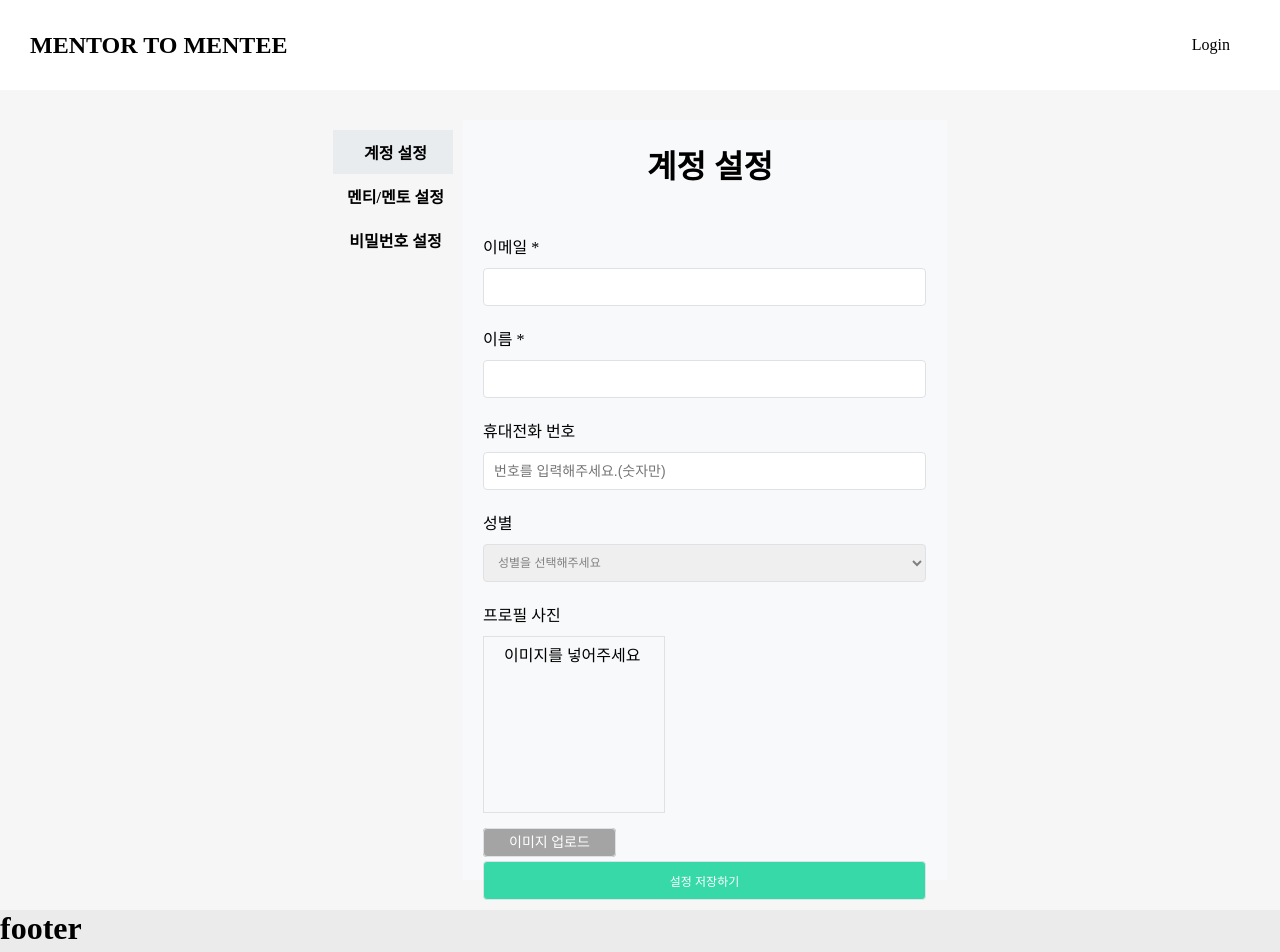
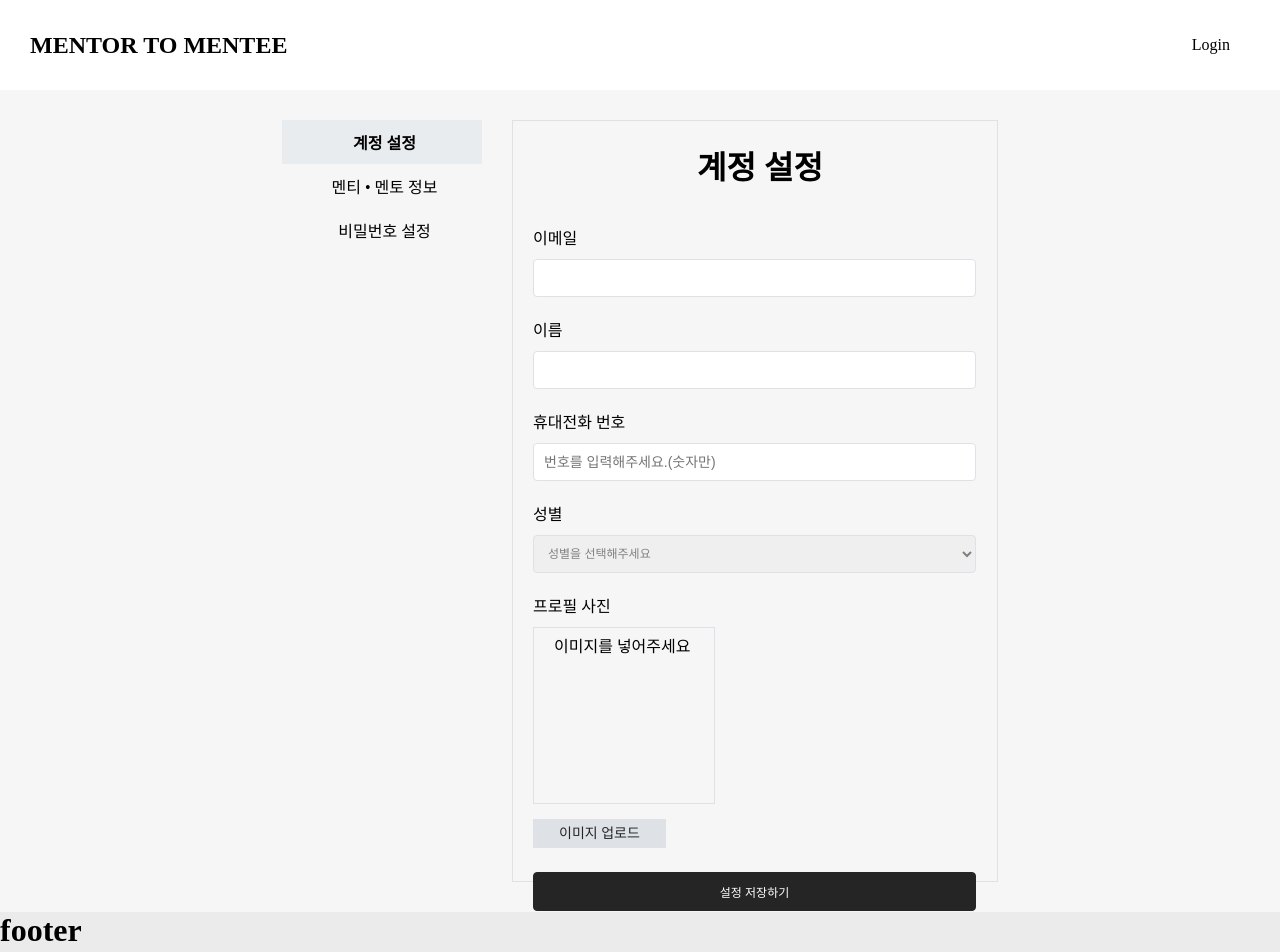
Before and after one commit to dktkwhdk1/Mentor-To-Mentee-Client, a React (Create React App) app: page /mypage in a window 1280 px wide. Shown: the top 952 px of the page. Built offline with nearby package versions, Linux system fonts and the light colour scheme; no server answers.

Commit message:
update UI ongoing

```diff
--- a/src/components/ApplyMentor.js
+++ b/src/components/ApplyMentor.js
@@ -44,9 +44,15 @@ const Form = styled.form`
   }
 
   .input-submit {
-    background-color: rgb(106, 165, 231);
+    border: rgb(37, 37, 37) 1px solid;
+    background-color: rgb(37, 37, 37);
     cursor: pointer;
     height: 35px;
+    color: white;
+    &:hover {
+      background-color: #b9a186;
+      border: #b9a186 1px solid;
+    }
   }
 `;
 
--- a/src/components/main/Card.js
+++ b/src/components/main/Card.js
@@ -5,11 +5,18 @@ import styled from 'styled-components';
 //styled Component
 const CardItem = styled.div`
   margin: 15px;
-  width: 300px;
-  height: 300px;
+  width: 310px;
+  height: 357px;
   background-color: white;
   border-radius: 4px;
   font-size: 12px;
+
+  box-shadow: rgba(0, 0, 0, 0.04) 0px 4px 16px 0px;
+  transition: box-shadow 0.25s ease-in 0s, transform 0.25s ease-in 0s;
+  &:hover {
+    transform: translateY(-8px);
+    box-shadow: rgba(0, 0, 0, 0.08) 0px 12px 20px 0px;
+  }
 
   .mentor-profile {
     display: flex;
@@ -32,12 +39,22 @@ const CardItem = styled.div`
   }
 `;
 
+const StyledLink = styled(Link)`
+  text-decoration: none;
+  color: inherit;
+
+  &:focus,
+  &:hover,
+  &:visited,
+  &:link,
+  &:active {
+    text-decoration: none;
+  }
+`;
+
 function Card({ mentorData }) {
   return (
-    <Link
-      to={`/mentorprofile/${mentorData.username}`}
-      style={{ color: 'inherit', textDecoration: 'inherit' }}
-    >
+    <StyledLink to={`/mentorprofile/${mentorData.username}`}>
       <CardItem>
         <div className='mentor-profile'>
           <img
@@ -60,7 +77,7 @@ function Card({ mentorData }) {
           </div>
         </div>
       </CardItem>
-    </Link>
+    </StyledLink>
   );
 }
 
--- a/src/components/mypage/MenteeSetting.js
+++ b/src/components/mypage/MenteeSetting.js
@@ -8,7 +8,7 @@ import axios from 'axios';
 axios.defaults.withCredentials = true;
 
 const InsertForm = styled.form`
-  background: #f8f9fa;
+  border: 1px solid #dee2e6;
   width: 484px;
   height: 830px;
 
@@ -34,15 +34,19 @@ const Toggle = styled.button`
   height: 30px;
 
   cursor: pointer;
-  color: white;
+  color: black;
   border: 1px solid #dee2e6;
   &:hover {
     cursor: pointer;
+    background: rgb(37, 37, 37);
+    color: white;
   }
+
   ${props =>
     props.isMentee &&
     css`
-      background: #38d9a9;
+      background: rgb(37, 37, 37);
+      color: white;
     `}
   ${props =>
     props.isMentor &&
@@ -96,17 +100,19 @@ const Graduation = styled.div`
 
 const SubmitButton = styled.button`
   border-radius: 4px;
-  border: 1px solid #dee2e6;
+  border: 1px solid rgb(37, 37, 37);
   width: 91.5%;
   font-size: 12px;
   padding: 10px;
   margin-left: 20px;
   margin-bottom: 15px;
-  background: #38d9a9;
+  background: rgb(37, 37, 37);
   color: white;
 
   &:hover {
     cursor: pointer;
+    background-color: #b9a186;
+    border: #b9a186 1px solid;
   }
 `;
 
@@ -215,14 +221,14 @@ function MenteeSetting() {
       <div>학교</div>
       <Input
         autoFocus
-        placeholder='학교를 작성해주세요.'
+        placeholder='Your School'
         name='uni'
         value={menteeInfo.uni}
         onChange={inputFormHandler}
       />
       <div>전공*</div>
       <Input
-        placeholder='전공을 작성해주세요.'
+        placeholder='Your Major'
         name='major'
         value={menteeInfo.major}
         onChange={inputFormHandler}
--- a/src/components/mypage/MentorSetting.js
+++ b/src/components/mypage/MentorSetting.js
@@ -7,7 +7,7 @@ import axios from 'axios';
 axios.defaults.withCredentials = true;
 
 const InsertForm = styled.form`
-  background: #f8f9fa;
+  border: 1px solid #dee2e6;
   width: 484px;
   height: 910px;
 
@@ -32,7 +32,6 @@ const Toggle = styled.button`
   height: 30px;
 
   cursor: pointer;
-  color: white;
   border: 1px solid #dee2e6;
   &:hover {
     cursor: pointer;
@@ -45,23 +44,26 @@ const Toggle = styled.button`
   ${props =>
     props.isMentor &&
     css`
-      background: #38d9a9;
+      background: rgb(37, 37, 37);
+      color: white;
     `}
 `;
 
 const SubmitButton = styled.button`
   border-radius: 4px;
-  border: 1px solid #dee2e6;
+  border: 1px solid rgb(37, 37, 37);
   width: 91.5%;
   font-size: 12px;
   padding: 10px;
   margin-left: 20px;
   margin-bottom: 15px;
-  background: #38d9a9;
+  background: rgb(37, 37, 37);
   color: white;
 
   &:hover {
     cursor: pointer;
+    background-color: #b9a186;
+    border: #b9a186 1px solid;
   }
 `;
 
@@ -185,7 +187,6 @@ function MentorSetting({ isMentee, isMentor, setMentee, setMentor }) {
       <h1>멘토 정보</h1>
       <div>회사명*</div>
       <Input
-        autoFocus
         placeholder='회사명을 작성해주세요.'
         name='company'
         value={mentorInfo.company}
--- a/src/components/mypage/MyPage.js
+++ b/src/components/mypage/MyPage.js
@@ -3,7 +3,7 @@ import UserInfoSetting from './UserInfoSetting';
 import MenteeSetting from './MenteeSetting';
 import PasswordSetting from './PasswordSetting';
 import styled, { css } from 'styled-components';
-import { Link } from 'react-router-dom'
+import { Link } from 'react-router-dom';
 
 const MyPageTemplate = styled.div`
   display: flex;
@@ -26,19 +26,14 @@ const StyledLink = styled(Link)`
 `;
 
 const SettingSelector = styled.div`
-  width: 120px;
+  width: 200px;
   height: 120px;
-  padding-top: 10px;
-  padding-right: 10px;
-
-  /*border-radius: 10px;*/
-  /*background: #e9ecef;*/
+  padding-right: 30px;
 
   div {
     padding-top: 10px;
     padding-bottom: 10px;
     padding-left: 5px;
-    font-weight: bold;
     text-align: center;
     &:hover {
       cursor: pointer;
@@ -49,6 +44,7 @@ const SettingSelector = styled.div`
       props.openUserSetting &&
       css`
         background: #e9ecef;
+        font-weight: bold;
       `}
   }
   .mentee {
@@ -56,6 +52,7 @@ const SettingSelector = styled.div`
       props.openMenteeSetting &&
       css`
         background: #e9ecef;
+        font-weight: bold;
       `}
   }
   .password {
@@ -63,6 +60,7 @@ const SettingSelector = styled.div`
       props.openPasswordSetting &&
       css`
         background: #e9ecef;
+        font-weight: bold;
       `}
   }
 `;
@@ -101,7 +99,7 @@ function MyPage({ isMentor }) {
                 setMenteeSetting(true);
               }}
             >
-              멘티/멘토 설정
+              멘티 • 멘토 정보
             </div>
           </StyledLink>
         ) : (
@@ -114,7 +112,7 @@ function MyPage({ isMentor }) {
                 setMenteeSetting(true);
               }}
             >
-                멘티 설정
+              멘티 정보
             </div>
           </StyledLink>
         )}
@@ -129,7 +127,6 @@ function MyPage({ isMentor }) {
           >
             비밀번호 설정
           </div>
-
         </StyledLink>
       </SettingSelector>
       {openUserSetting && <UserInfoSetting />}
--- a/src/components/mypage/PasswordSetting.js
+++ b/src/components/mypage/PasswordSetting.js
@@ -6,7 +6,7 @@ import axios from 'axios';
 axios.defaults.withCredentials = true;
 
 const InsertForm = styled.form`
-  background: #f8f9fa;
+  border: 1px solid #dee2e6;
   width: 484px;
   height: 500px;
   margin-bottom: 100px;
@@ -22,18 +22,20 @@ const InsertForm = styled.form`
 
 const SubmitButton = styled.button`
   border-radius: 4px;
-  border: 1px solid #dee2e6;
+  border: 1px solid rgb(37, 37, 37);
   width: 91.5%;
   height: 50px;
   font-size: 18px;
   padding: 10px;
   margin-left: 20px;
   margin-bottom: 15px;
-  background: #38d9a9;
+  background: rgb(37, 37, 37);
   color: white;
 
   &:hover {
     cursor: pointer;
+    background-color: #b9a186;
+    border: #b9a186 1px solid;
   }
 `;
 
--- a/src/components/mypage/UserInfoSetting.js
+++ b/src/components/mypage/UserInfoSetting.js
@@ -7,7 +7,7 @@ import axios from 'axios';
 axios.defaults.withCredentials = true;
 
 const InsertForm = styled.form`
-  background: #f8f9fa;
+  border: 1px solid #dee2e6;
   width: 484px;
   height: 760px;
 
@@ -19,7 +19,7 @@ const InsertForm = styled.form`
 
   h1 {
     padding-left: 20px;
-    padding-bottom: 20px;
+    padding-bottom: 10px;
     padding-right: 10px;
     text-align: center;
   }
@@ -40,16 +40,15 @@ const Input = styled.input`
 `;
 
 const FileInput = styled.label`
-  border-radius: 4px;
   border: 1px solid #dee2e6;
   font-size: 14px;
   margin-left: 20px;
-  margin-bottom: 10px;
   padding: 6px 25px;
-  background-color: #a4a4a4;
-  border-radius: 4px;
-  color: white;
-  cursor: pointer;
+  background-color: #dee2e6;
+  color: rgb(37, 37, 37);
+  &:hover {
+    cursor: pointer;
+  }
 `;
 
 const Select = styled.select`
@@ -73,18 +72,20 @@ const Select = styled.select`
 
 const SubmitButton = styled.button`
   border-radius: 4px;
-  border: 1px solid #dee2e6;
+  border: 1px solid rgb(37, 37, 37);
   width: 91.5%;
   font-size: 12px;
   padding: 10px;
-  margin-top: 10px;
+  margin-top: 30px;
   margin-left: 20px;
   margin-bottom: 15px;
-  background: #38d9a9;
+  background: rgb(37, 37, 37);
   color: white;
 
   &:hover {
     cursor: pointer;
+    background-color: #b9a186;
+    border: #b9a186 1px solid;
   }
 `;
 
@@ -197,9 +198,9 @@ function UserInfoSetting() {
   return (
     <InsertForm>
       <h1>계정 설정</h1>
-      <div>이메일 *</div>
+      <div>이메일</div>
       <Input value={accoutInfo.email} readOnly />
-      <div>이름 *</div>
+      <div>이름</div>
       <Input value={accoutInfo.username} readOnly />
       <div>휴대전화 번호</div>
       <Input
--- a/src/components/myquestion/MyQuestion.js
+++ b/src/components/myquestion/MyQuestion.js
@@ -17,10 +17,10 @@ const MyQuestionTemplate = styled.div`
 `;
 
 const SettingSelector = styled.div`
-  width: 120px;
+  width: 200px;
   height: 120px;
   padding-top: 20px;
-  padding-right: 20px;
+  padding-right: 10px;
   /*border-radius: 10px;*/
   /*background: #e9ecef;*/
 
```
Lines whose indentation alone changed are shown as unchanged.
